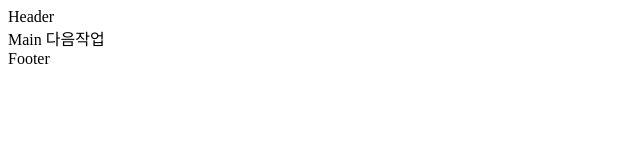
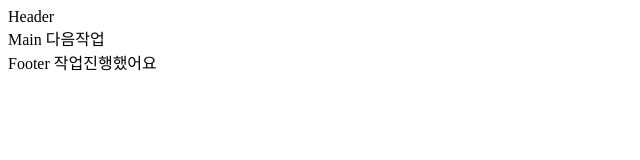
Before and after one commit to jiwonchu/web, a plain HTML site: page index.html in a window 1280 px wide. Shown: the whole page, without its empty margins (0-640 px from the left). Drawn offline with Linux system fonts and the light colour scheme.

Commit message:
footer 작업

```diff
--- a/index.html
+++ b/index.html
@@ -11,7 +11,8 @@
     <header class="header">Header</header>
     <div class="main">Main
     다음작업</div>
-    <footer>Footer</footer>
+    <footer>Footer
+    작업진행했어요</footer>
   </div>
 </body>
 </html>
```
